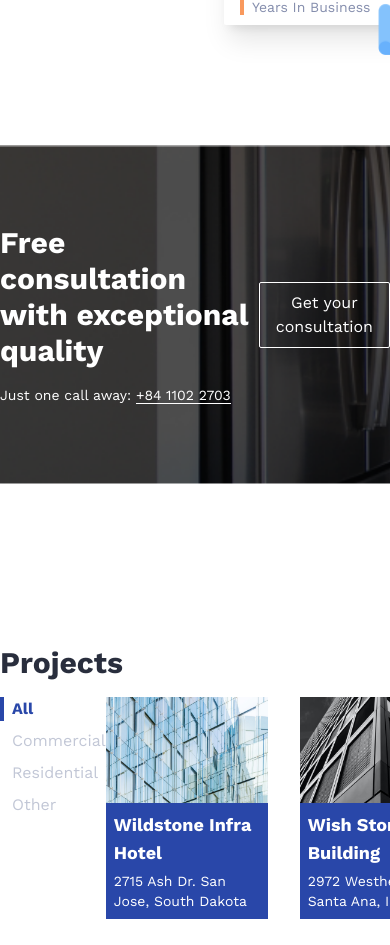
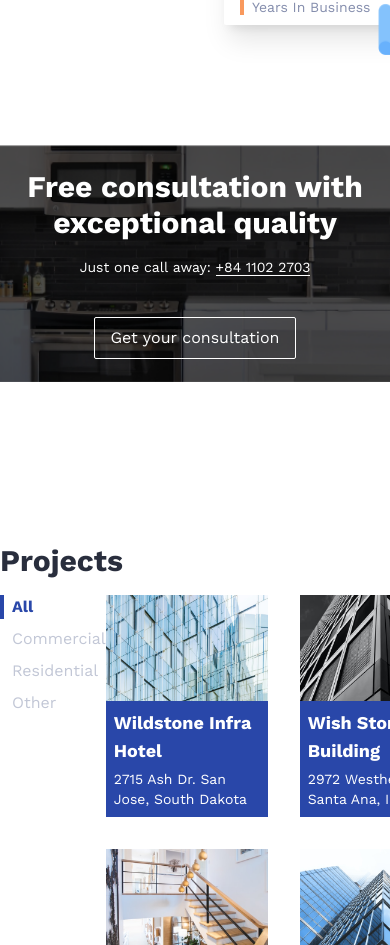
Before and after one commit to KalpitChandekar/thebox-company, a Next.js app: page / in a window 390 px wide. Shown: the part 3206-4151 px from the top of the page. Built offline with nearby package versions, Linux system fonts and the light colour scheme.

Commit message:
make consultation section responsive

```diff
--- a/components/Consultation.tsx
+++ b/components/Consultation.tsx
@@ -1,8 +1,8 @@
 const Consultation = () => {
   return (
-    <div className="bg-Consultation bg-cover max-w-7xl mx-auto">
-      <div className="max-w-6xl mx-auto flex justify-between items-center py-20">
-        <div className="space-y-4 text-white">
+    <div className="bg-Consultation bg-cover bg-center max-w-7xl mx-auto">
+      <div className="max-w-6xl md:px-0 px-4 mx-auto flex md:flex-row flex-col md:gap-0 gap-10 justify-between items-center py-6 md:py-20">
+        <div className="space-y-4 text-white text-center md:text-start">
           <h1 className="text-3xl font-semibold">
             Free consultation with exceptional quality
           </h1>
```
